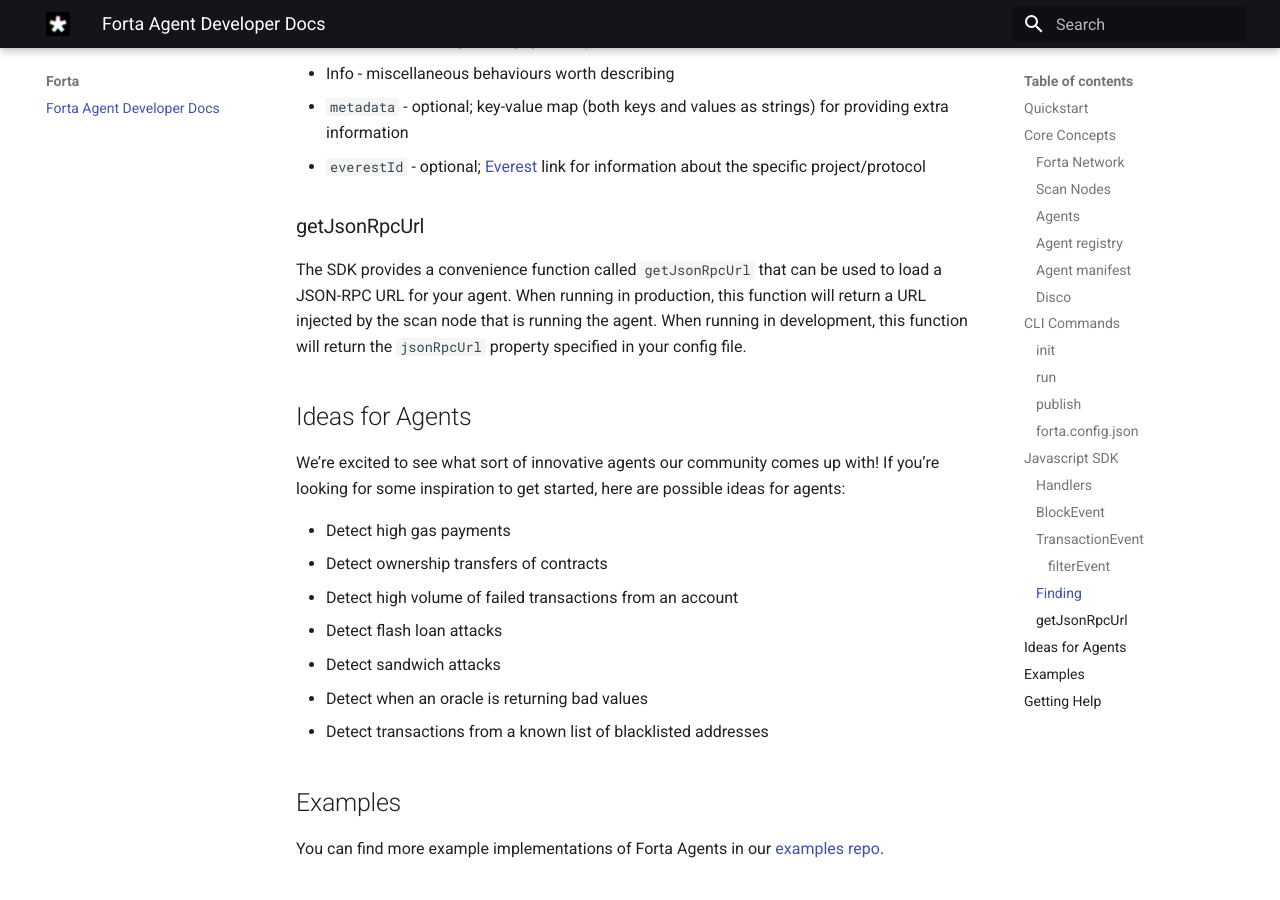
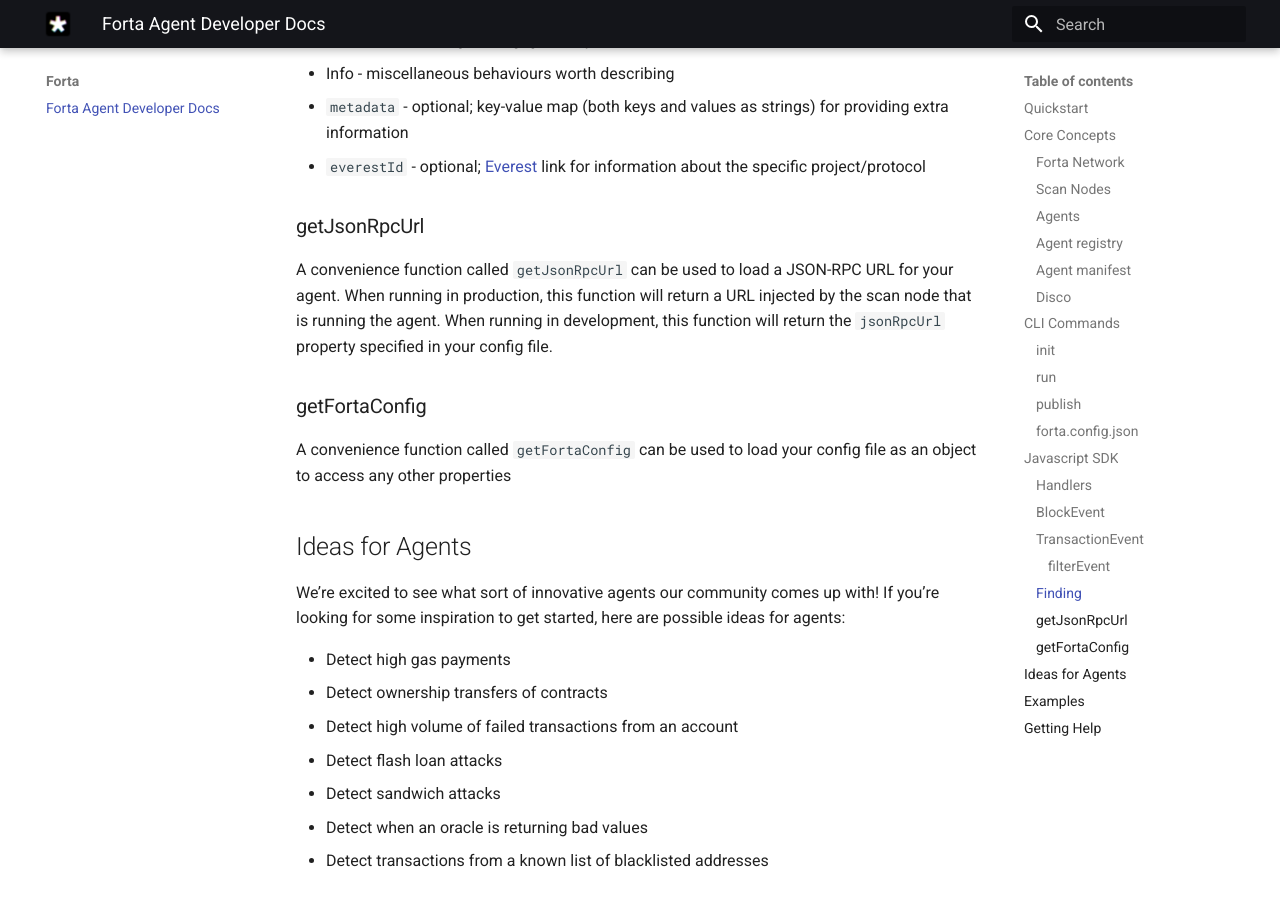
Before and after one commit to forta-network/docs, an MkDocs documentation site: the page built from docs/index.md, in a window 1280 px wide and 900 px high, scrolled down 12258 px. Built offline with MkDocs 1.6.1 and Material for MkDocs 9.7.7, drawn with Linux system fonts in a browser that asks for light colours.

Commit message:
getFortaConfig section

```diff
--- a/docs/index.md
+++ b/docs/index.md
@@ -386,7 +386,11 @@
 
 ### getJsonRpcUrl
 
-The SDK provides a convenience function called `getJsonRpcUrl` that can be used to load a JSON-RPC URL for your agent. When running in production, this function will return a URL injected by the scan node that is running the agent. When running in development, this function will return the `jsonRpcUrl` property specified in your config file.
+A convenience function called `getJsonRpcUrl` can be used to load a JSON-RPC URL for your agent. When running in production, this function will return a URL injected by the scan node that is running the agent. When running in development, this function will return the `jsonRpcUrl` property specified in your config file.
+
+### getFortaConfig
+
+A convenience function called `getFortaConfig` can be used to load your config file as an object to access any other properties
 
 ## Ideas for Agents
 
```
